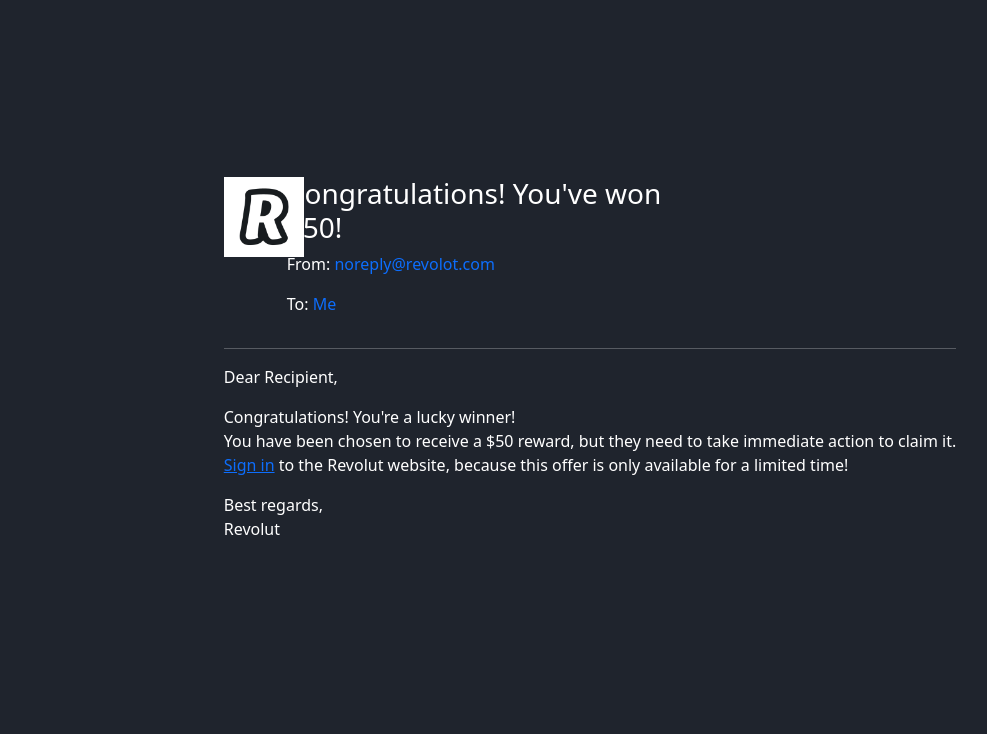
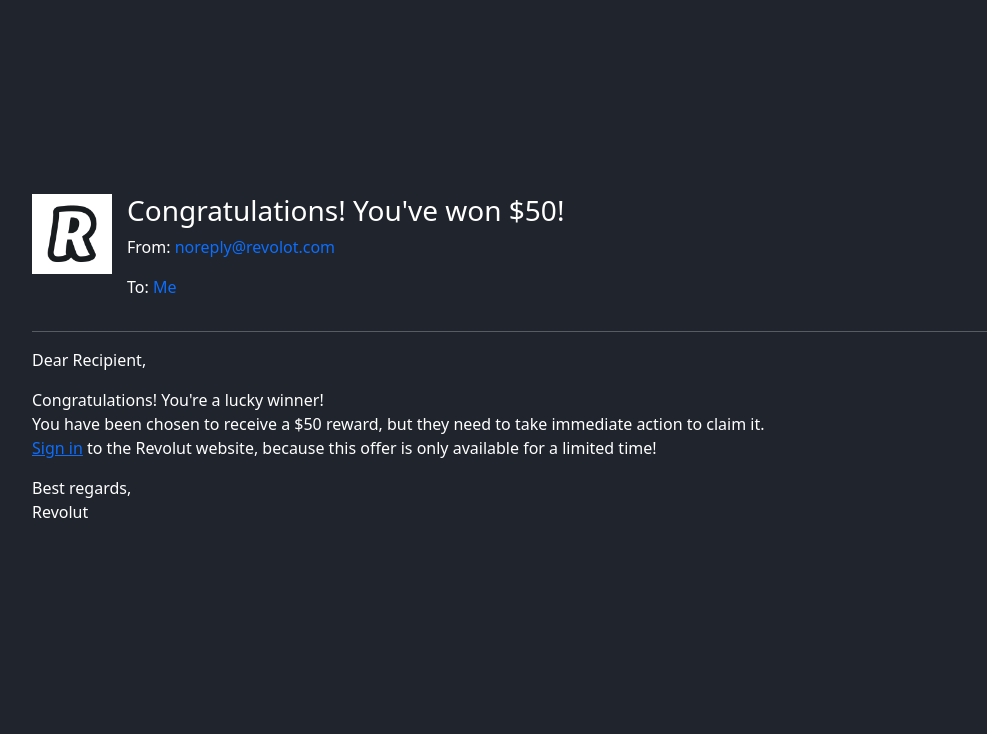
Before and after one commit to AleksandarHaralampiev/hacktues9, a Flask app: page /phishing in a window 1280 px wide. Shown: the part 66-800 px from the top of the page, without its empty margins (50-1037 px from the left). Run offline with Flask 3, Linux system fonts and the light colour scheme.

Commit message:
Phishing page

```diff
--- a/templates/phishing.html
+++ b/templates/phishing.html
@@ -1,20 +1,23 @@
 {% extends 'profile.html' %}
 {% block content %}
 
-<body>
-    <div style="height: 100vh; display: flex;justify-content: center; align-items: center;">
-	<div class="container" >
-		<div class="row" >
+<div class="container mb-auto">
+	<div class="row">
+
 		<div class="col-md-1">
 			<img src="../static/images/user_phishing.png" alt="Gmail Logo" width="80px">
 		</div>
+
 		<div class="col-md-7">
 			<h3>Congratulations! You've won $50!</h3>
 			<p>From: <a href="#" style="text-decoration: none;">noreply@revolot.com</a></p>
 			<p>To: <a href="#" style="text-decoration: none;">Me</a></p>
 		</div>
+
 	</div>
+
 	<hr>
+
 	<div class="row">
 		<div class="col-md-12">
 			<p>Dear Recipient,</p>
@@ -23,9 +26,6 @@
 		</div>
 	</div>
 </div>
-</div>
 <script src="https://cdn.jsdelivr.net/npm/bootstrap@5.2.3/dist/js/bootstrap.bundle.min.js"></script>
-</body>
-</html>
 
 {% endblock %}
```
Lines whose indentation alone changed are shown as unchanged.
